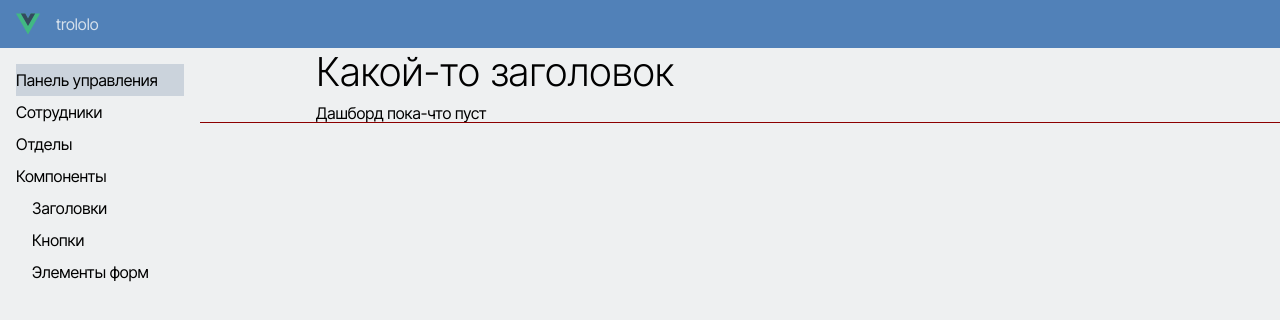
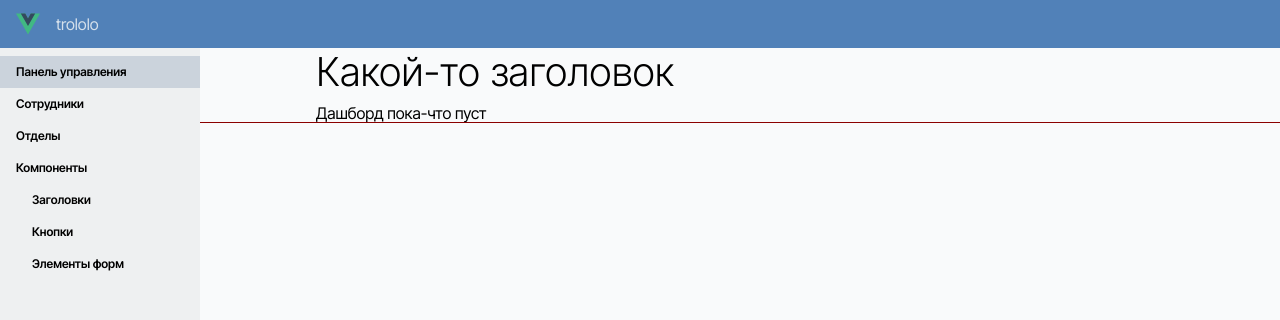
Before and after one commit to hardmagnett/big-company, a Vue app: page / in a window 1280 px wide. Shown: the top 320 px of the page. Built offline with nearby package versions, Linux system fonts and the light colour scheme.

Commit message:
Наисправлял всякого.

```diff
--- a/src/assets/omni-present/variables-colors.scss
+++ b/src/assets/omni-present/variables-colors.scss
@@ -58,11 +58,14 @@
 // accent - Чтобы выделялось на фоне любого серого. Например для скроллбара, или подчеркивания в меню.
 // highlight - для blink-эффекта
 :root {
-  --satBgBig: 9%;
-  --lightBgBig: 94%;
 
-  --satBgSmall: 25%;
-  --lightBgSmall: 98%;
+  --satBgBig: 25%;
+  --lightBgBig: 98%;
+
+  --satBgSmall: 9%;
+  --lightBgSmall: 94%;
+
+
 
   --satBgAccent: 19%;
   --lightBgAccent: 83%;
--- a/src/assets/omni-present/variables.scss
+++ b/src/assets/omni-present/variables.scss
@@ -61,6 +61,8 @@ $xxl: 1536px !default;  // Tailwind 2
   --fsSmall: 14px;
   --fsTiny: 12px;
 
+  --fontBold: 600;
+
   //// Время анимаций
   --timeShort: 200ms;
   --timeMedium: 1000ms;
--- a/src/components/omni-present/layout/MainMenu/MainMenu.vue
+++ b/src/components/omni-present/layout/MainMenu/MainMenu.vue
@@ -71,18 +71,14 @@ const menuItems = [
 // Обычно позиционирование компонента делается снаружи.
 // Но т.к. это меню должно быть всегда в одном и том-же месте, то оно спозиционировано изнутри.
 .main-menu {
-  padding: 16px;
+  //padding: 16px;
+  padding-top: calc(var(--gap) / 2);
+  padding-bottom: calc(var(--gap) / 2);
   position: fixed;
   left: 0;
-  //top: 0;
   top: var(--headerHeight);
   bottom: 0;
   width: 200px;
-  //outline: 1px solid darkred;
-  //background-color: var(--clrFillBlueBig);
-  background-color: var(--clrBgBlueBig);
-  //background-color: var(--clrBgBlueSmall);
-  //background-color: var(--clrBgBlueAccent);
-  //background-color: var(--clrBgBlueHighlight);
+  background-color: var(--clrBgBlueSmall);
 }
 </style>
--- a/src/components/omni-present/layout/MainMenu/MainMenuItem.vue
+++ b/src/components/omni-present/layout/MainMenu/MainMenuItem.vue
@@ -33,22 +33,24 @@ const props = defineProps<{
 
 <style scoped lang="scss">
 .main-menu-item {
-  //height: calc(var(--gap) * 2);
-  //display: flex;
-  //align-items: center;
-  //outline: 1px solid darkred;
   --accentedColor: var(--clrBgBlueAccent);
   .header-menu__link--active {
     background-color: var(--accentedColor)
   }
   a {
+    padding-left: 16px;
+    padding-right: 16px;
+    //outline: 1px solid darkred;
     display: block;
-    height: calc(var(--gap) * 2);
-    line-height: calc(var(--gap) * 2);
-    //color: var(--clrFontBlueLight);
+    --height: calc(var(--gap) * 2);
+    height: var(--height);
+    line-height: var(--height);
     color: var(--clrFontBlueDark);
     text-decoration: none;
     transition: background-color var(--timeShort);
+    //font-size: var(--fsSmall);
+    font-size: var(--fsTiny);
+    font-weight: var(--fontBold);
 
     &:hover {
       background-color: var(--accentedColor)
```
